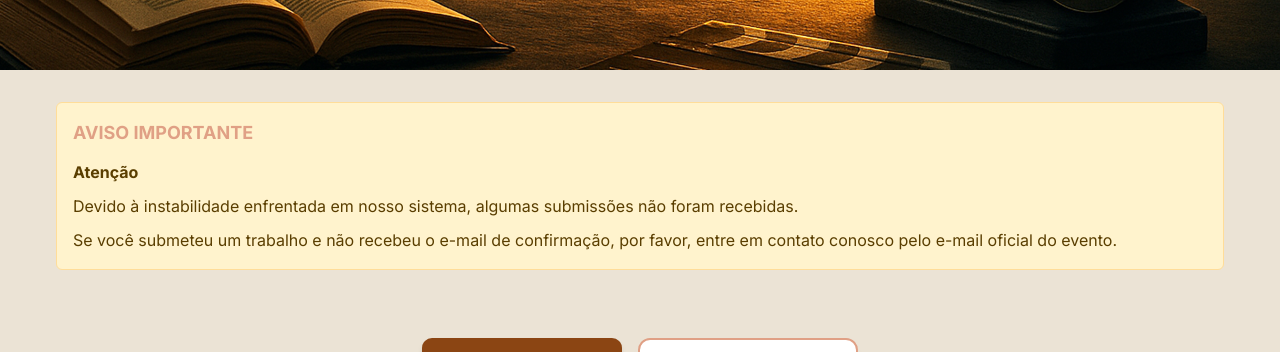
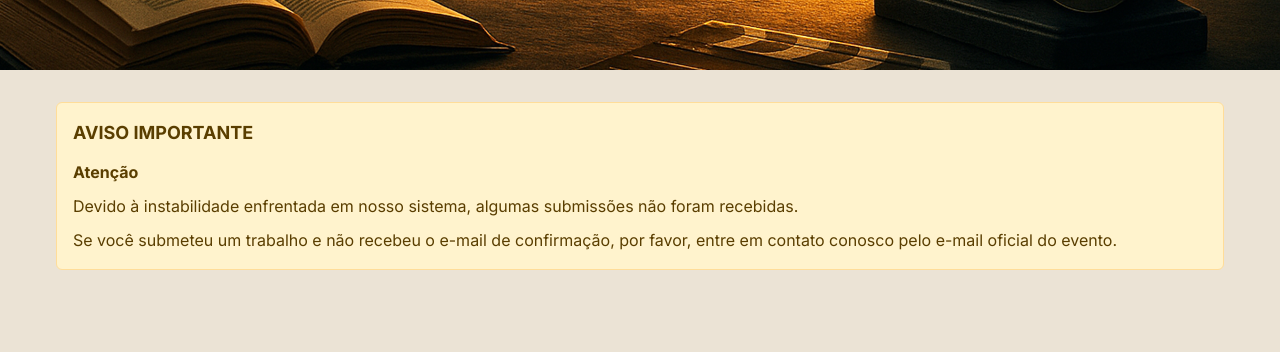
Before and after one commit to KesiaDev/conferencia-turismo-site, a React (Vite) app in the folder apps/web/: page / in a window 1280 px wide. Shown: the part 420-772 px from the top of the page. Built offline with nearby package versions, Linux system fonts and the light colour scheme; no server answers.

Commit message:
fix: melhora visibilidade do componente ImportantNotice

```diff
--- a/apps/web/src/components/ImportantNotice.tsx
+++ b/apps/web/src/components/ImportantNotice.tsx
@@ -1,17 +1,22 @@
 export default function ImportantNotice() {
   return (
     <div
-      className="mb-5"
+      className="mb-5 w-full"
       style={{
         background: "#FFF3CD",
         border: "1px solid #FFDD99",
         padding: "16px",
         borderRadius: "6px",
         color: "#5A3E00",
+        display: "block",
+        visibility: "visible",
+        opacity: 1,
       }}
     >
-      <h3 className="font-bold mb-3 text-lg">AVISO IMPORTANTE</h3>
-      <div className="leading-relaxed">
+      <h3 className="font-bold mb-3 text-lg" style={{ color: "#5A3E00" }}>
+        AVISO IMPORTANTE
+      </h3>
+      <div className="leading-relaxed" style={{ color: "#5A3E00" }}>
         <p className="mb-2">
           <strong>Atenção</strong>
         </p>
--- a/apps/web/src/pages/Home.tsx
+++ b/apps/web/src/pages/Home.tsx
@@ -136,8 +136,10 @@ export default function Home() {
         <FloatingFilmBox />
       </div>
 
-      <div className="container-custom px-4 pt-8">
-        <ImportantNotice />
+      <div className="w-full">
+        <div className="container-custom px-4 pt-8 pb-4">
+          <ImportantNotice />
+        </div>
       </div>
 
       <div className="py-8 md:py-12">
```
